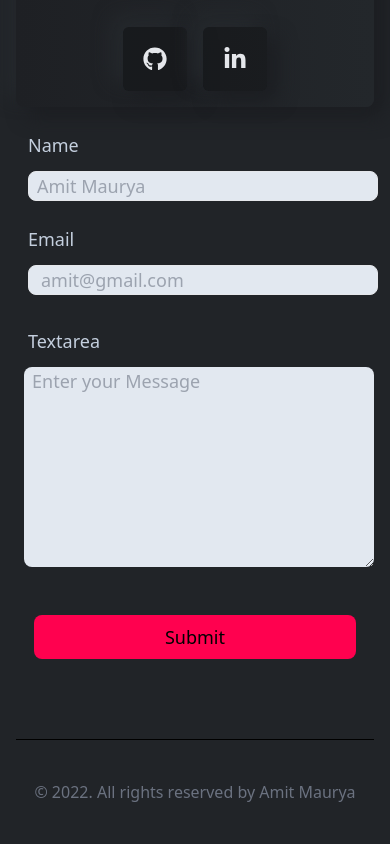
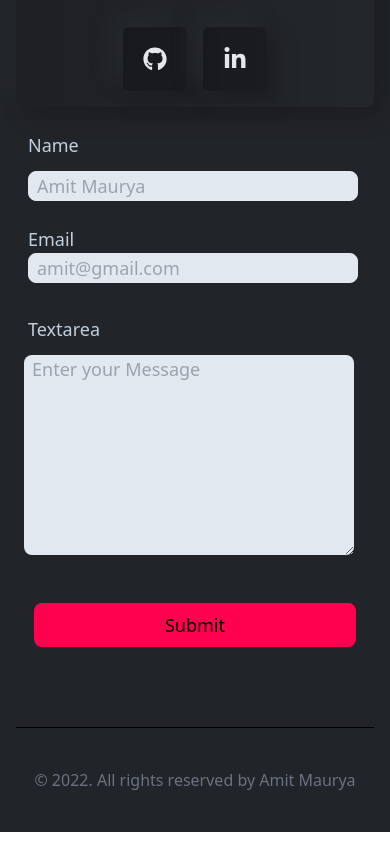
Before and after one commit to amit-maurya0099/Portfolio, a React (Create React App) app: page / in a window 390 px wide. Shown: the part 10508-11352 px from the top of the page. Built offline with nearby package versions, Linux system fonts and the light colour scheme; no server answers.

Commit message:
change in width of contact form

```diff
--- a/src/components/contact/Contact.jsx
+++ b/src/components/contact/Contact.jsx
@@ -50,16 +50,16 @@ const Contact = () => {
           <div className=' flex flex-col md:flex gap-6'>
             <div className='flex flex-col gap-3 text-lg mt-6 w-full mx-3 '>
               <label >Name</label>
-              <input className='w-[350px]  md:w-full border rounded-lg text-black pl-2 outline-none bg-slate-200' placeholder='Amit Maurya' type="text" name="user_name" ></input>
+              <input className='w-[330px]  md:w-full border rounded-lg text-black pl-2 outline-none bg-slate-200' placeholder='Amit Maurya' type="text" name="user_name" ></input>
             </div>
-            <div className='flex flex-col gap-3 text-lg pl-3'>
+            <div className='lex flex-col gap-3 text-lg  w-full mx-3 '>
               <label>Email</label>
-              <input className='w-[350px] md:w-full border rounded-lg text-black pl-3 outline-none bg-slate-200' placeholder='amit@gmail.com'  type="email" name="user_email" ></input>
+              <input className='w-[330px] md:w-full border rounded-lg text-black pl-2 outline-none bg-slate-200' placeholder='amit@gmail.com'  type="email" name="user_email" ></input>
             </div>
           </div>
           <div className='flex flex-col text-lg gap-3 '>
             <label className='pl-3'>Textarea</label>
-            <textarea placeholder='Enter your Message' className='pl-2 ml-2 outline-none rounded-lg bg-slate-200 text-black h-[200px] w-[350px] md:w-full'  name="message" ></textarea>
+            <textarea placeholder='Enter your Message' className='pl-2 ml-2 outline-none rounded-lg bg-slate-200 text-black h-[200px] w-[330px] md:w-full'  name="message" ></textarea>
           </div>
           <div className='flex justify-center mt-4 md:ml-2'>
           <button className='w-[90%] md:w-[100%] py-2 bg-designColor text-black text-lg rounded-lg text-center' type="submit">Submit</button>
```
